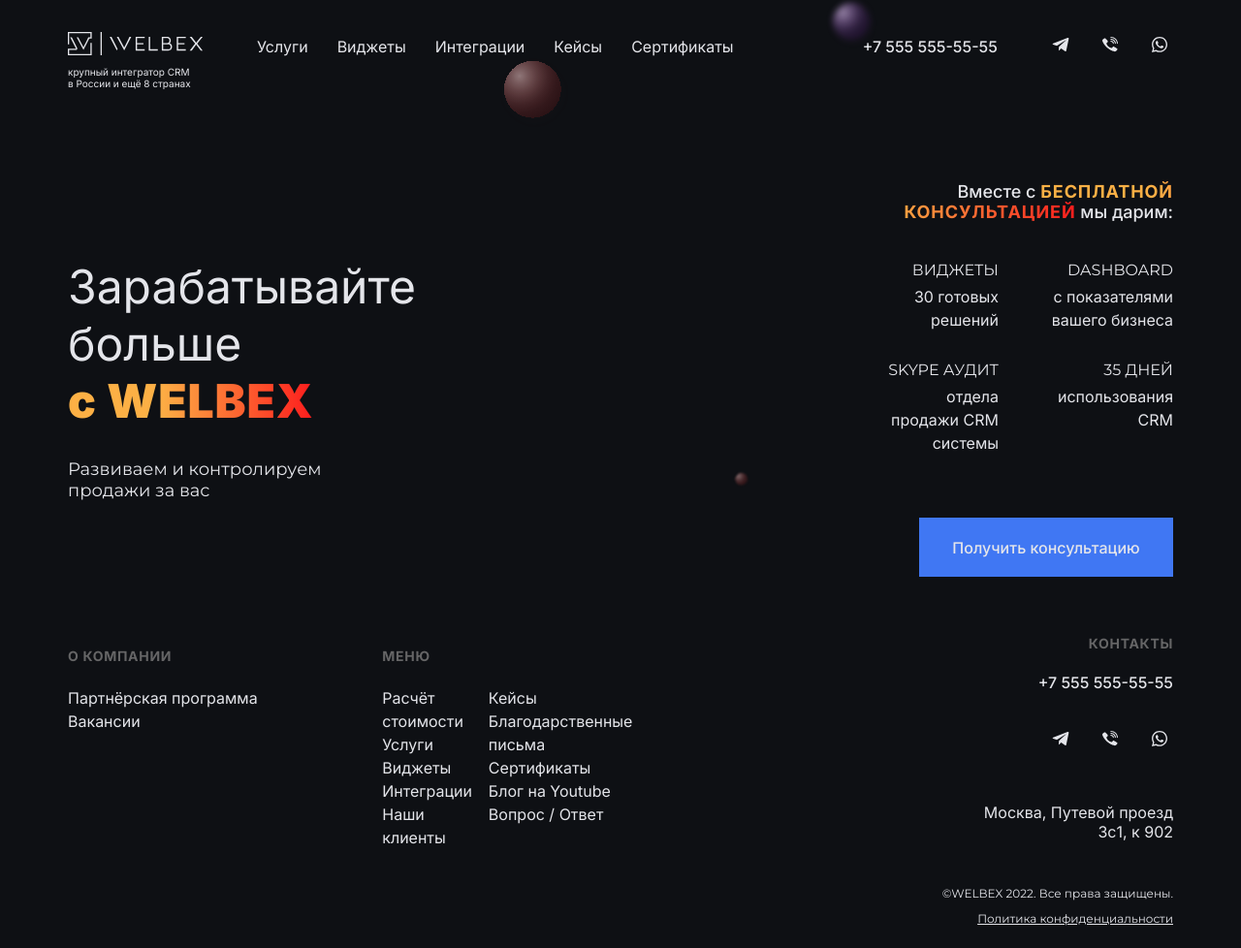
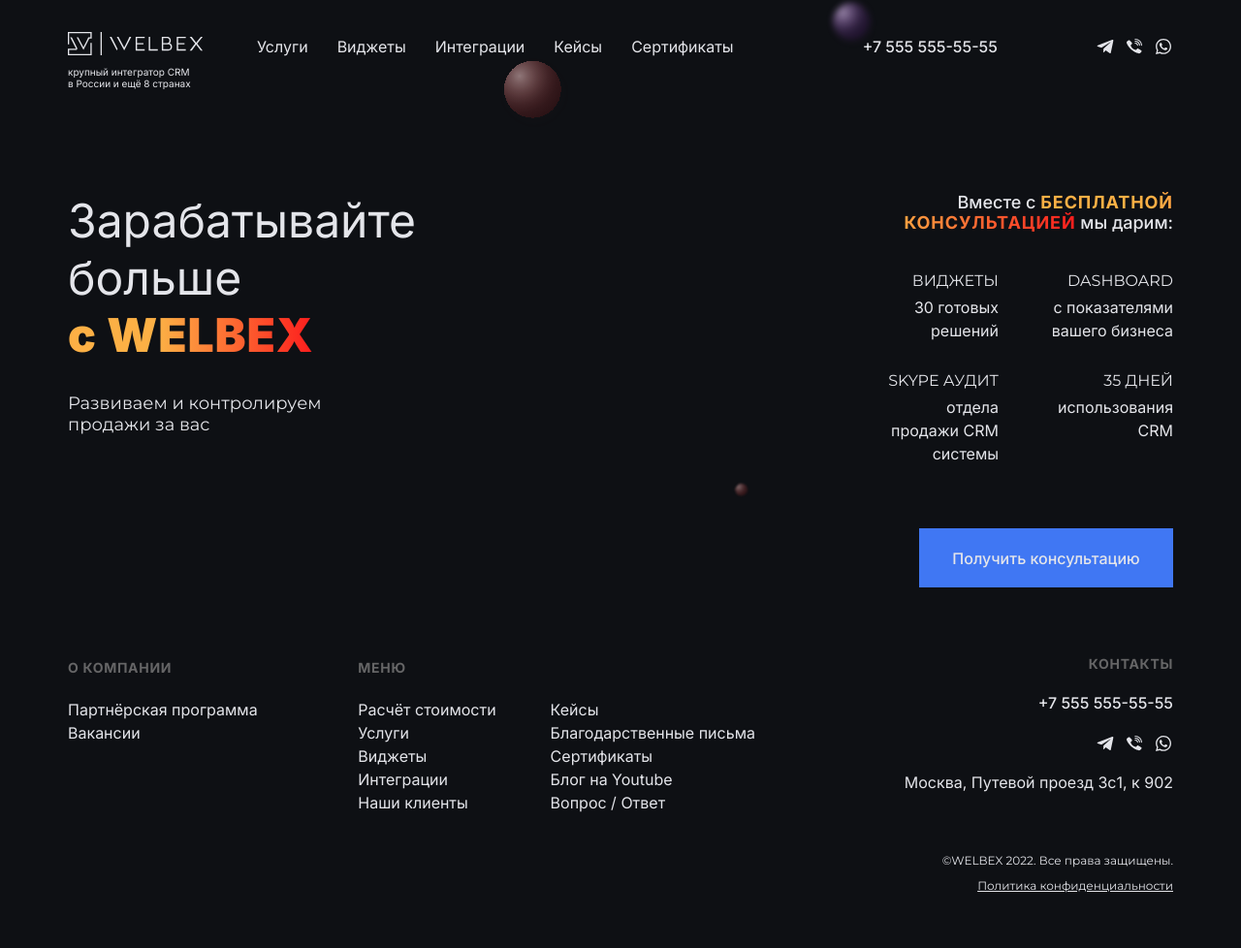
Before and after one commit to myr-irina/layout-welbex, a website: page index.html in a window 1280 px wide. Shown: the whole page at 97% size. After the commit the page ends 944 px from the top, so only its background shows below. Drawn offline with Linux system fonts and the light colour scheme.

Commit message:
fix: correct desktop layout

```diff
--- a/components/_main.scss
+++ b/components/_main.scss
@@ -57,7 +57,7 @@
 }
 
 .main__wrapper {
-  margin-top: 74px;
+  margin-top: 105px;
 
   @include media-mobilesmall {
     margin-top: 40px;
--- a/components/_socials.scss
+++ b/components/_socials.scss
@@ -1,7 +1,8 @@
 .socials {
   display: flex;
-  gap: 27px;
+  gap: 10px;
   list-style-type: none;
+  margin: 0;
 
   @include media-laptop {
     display: none;
@@ -18,8 +19,8 @@
 
 .socials__item {
   list-style-type: none;
-  width: 24px;
-  height: 24px;
+  width: 20px;
+  height: 20px;
 }
 
 .header__socials {
--- a/layout/_columns.scss
+++ b/layout/_columns.scss
@@ -2,7 +2,7 @@
   display: flex;
   flex-direction: row;
   justify-content: space-between;
-  align-items: center;
+  align-items: flex-start;
 
   @include media-mobilesmall {
     flex-direction: column;
--- a/layout/_footer.scss
+++ b/layout/_footer.scss
@@ -1,5 +1,5 @@
 .footer {
-  margin: 60px 0 20px 0;
+  margin: 70px 0 20px 0;
 
   @include media-mobilesmall {
     margin: 0;
@@ -16,7 +16,7 @@
   display: flex;
   flex-direction: row;
   justify-content: space-between;
-  align-items: center;
+  align-items: flex-start;
 
   @include media-mobilesmall {
     flex-direction: column;
@@ -26,8 +26,10 @@
 
 .layout-3-column {
   display: grid;
-  grid-template-columns: repeat(3, 1fr);
-  column-gap: 52px;
+  grid-template-columns: 35% 65%;
+  column-gap: 20px;
+  width: 70%;
+
   @include media-mobilesmall {
     display: flex;
     gap: 30px;
@@ -40,6 +42,7 @@
   display: flex;
   flex-direction: row;
   justify-content: flex-start;
+  column-gap: 28px;
 
   @include media-mobilesmall {
     column-gap: 20px;
@@ -112,6 +115,7 @@
 
 .footer__link-text {
   text-align: right;
+  margin: 0;
 
   @include media-mobilesmall {
     padding: 0;
@@ -121,7 +125,7 @@
 }
 
 .copyright {
-  margin-top: 30px;
+  margin-top: 40px;
   align-self: flex-end;
   text-align: right;
 
--- a/layout/_header.scss
+++ b/layout/_header.scss
@@ -1,5 +1,5 @@
 .header {
-  padding: 20px 0;
+  padding: 20px 0 0;
   height: 73px;
 
   @include media-mobilesmall {
@@ -9,7 +9,7 @@
 }
 
 .header__wrapper {
-  margin-bottom: 9.4rem;
+  height: 73px;
 
   @include media-mobilesmall {
     margin-bottom: 0;
```
Also changed, not shown: sass/style.css, 1 other file.
